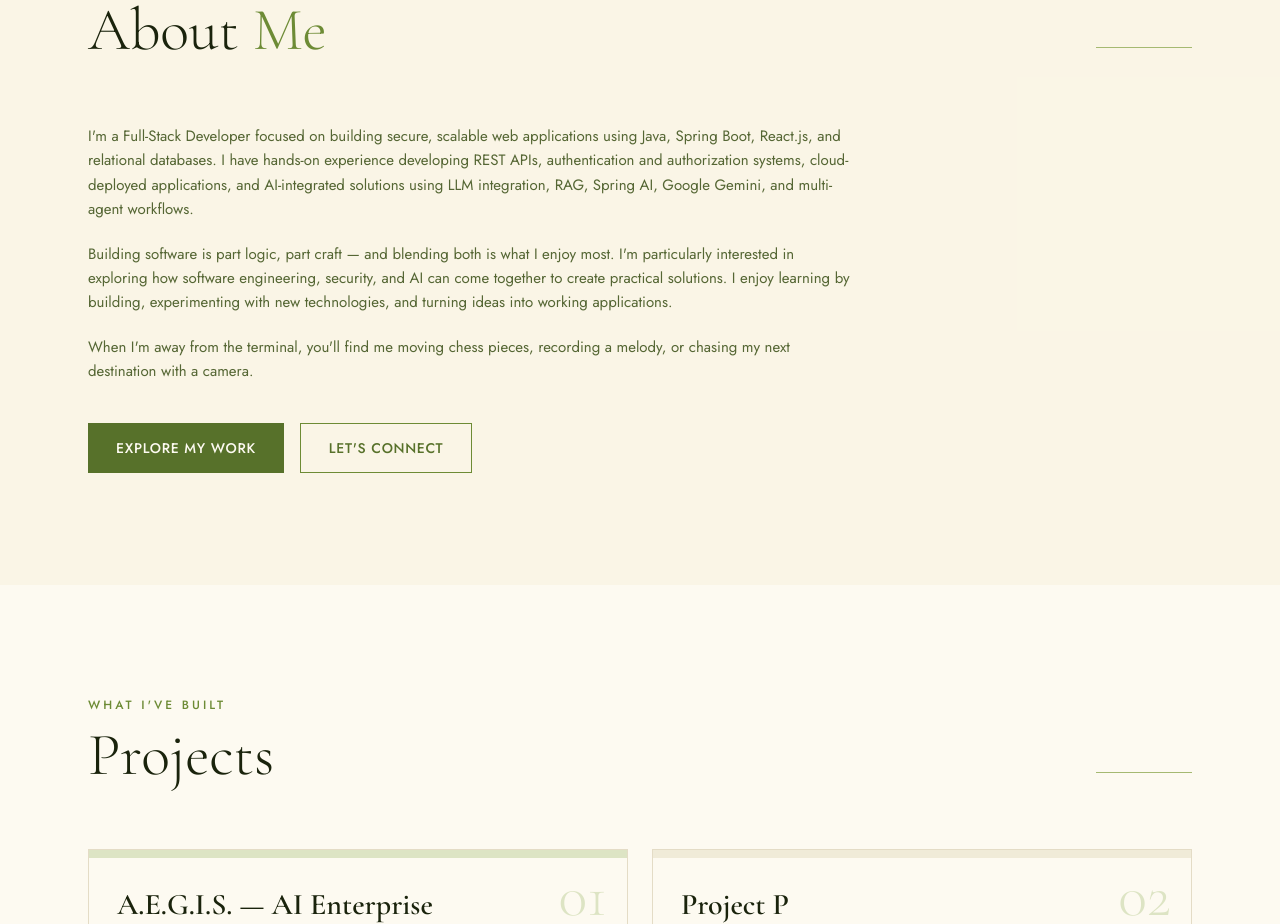
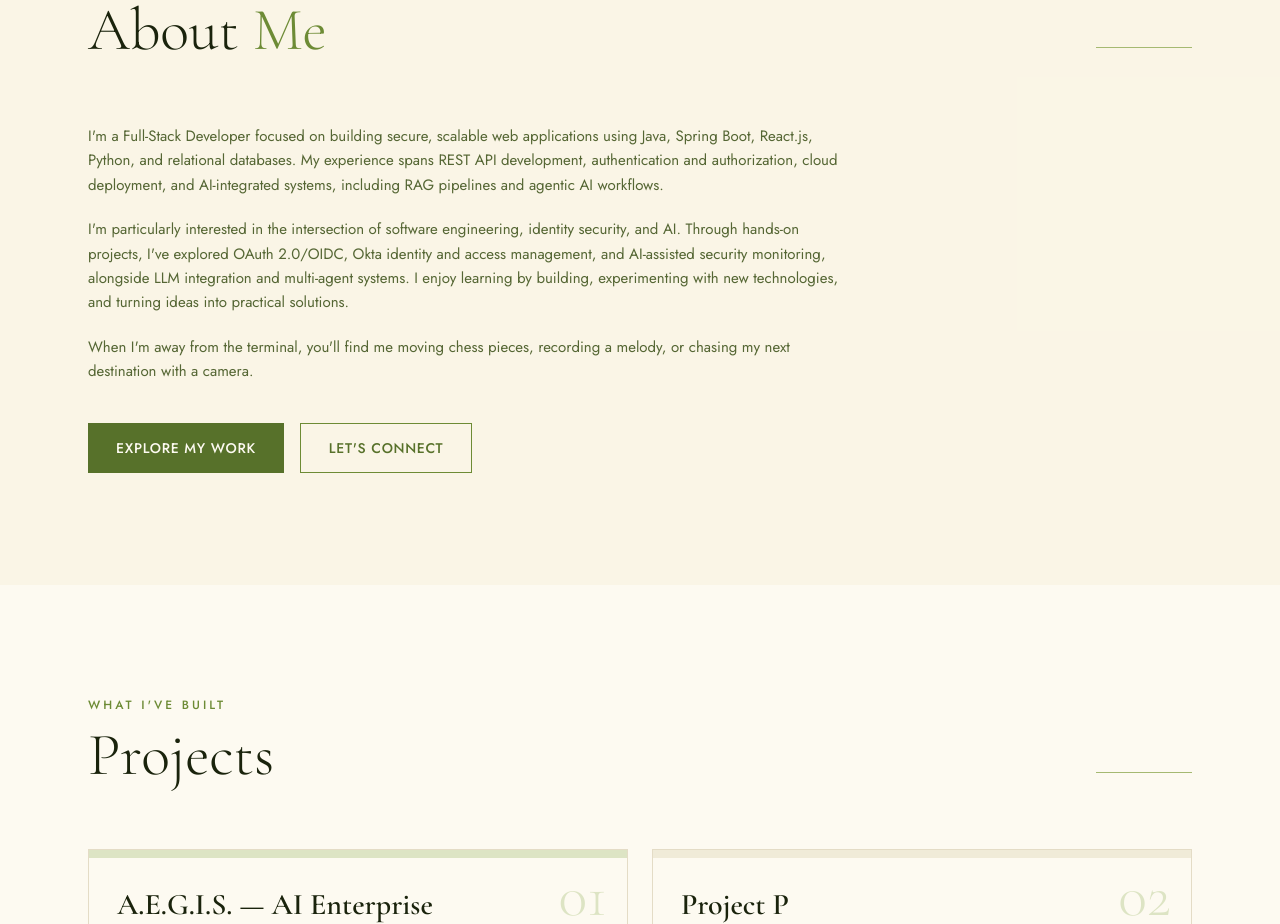
Before and after one commit to Rohitha-25/rohitha-25.github.io, a React (Vite) app: page / in a window 1280 px wide. Shown: the part 940-1864 px from the top of the page. Built offline with nearby package versions, Linux system fonts and the light colour scheme.

Commit message:
portfolio

```diff
--- a/src/data/portfolio.js
+++ b/src/data/portfolio.js
@@ -4,8 +4,8 @@ export const personal = {
   role:      'Full-Stack Developer | AI-Integrated & Secure Applications',
   tagline:   'Engineering thoughtful software where code, security, and AI come together.',
   bio: [
-    'I\'m a Full-Stack Developer focused on building secure, scalable web applications using Java, Spring Boot, React.js, and relational databases. I have hands-on experience developing REST APIs, authentication and authorization systems, cloud-deployed applications, and AI-integrated solutions using LLM integration, RAG, Spring AI, Google Gemini, and multi-agent workflows.',
-    'Building software is part logic, part craft — and blending both is what I enjoy most. I\'m particularly interested in exploring how software engineering, security, and AI can come together to create practical solutions. I enjoy learning by building, experimenting with new technologies, and turning ideas into working applications.',
+    'I\'m a Full-Stack Developer focused on building secure, scalable web applications using Java, Spring Boot, React.js, Python, and relational databases. My experience spans REST API development, authentication and authorization, cloud deployment, and AI-integrated systems, including RAG pipelines and agentic AI workflows.',
+    'I\'m particularly interested in the intersection of software engineering, identity security, and AI. Through hands-on projects, I\'ve explored OAuth 2.0/OIDC, Okta identity and access management, and AI-assisted security monitoring, alongside LLM integration and multi-agent systems. I enjoy learning by building, experimenting with new technologies, and turning ideas into practical solutions.',
     'When I\'m away from the terminal, you\'ll find me moving chess pieces, recording a melody, or chasing my next destination with a camera.',
   ],
   location:  'Hyderabad, India',
```
